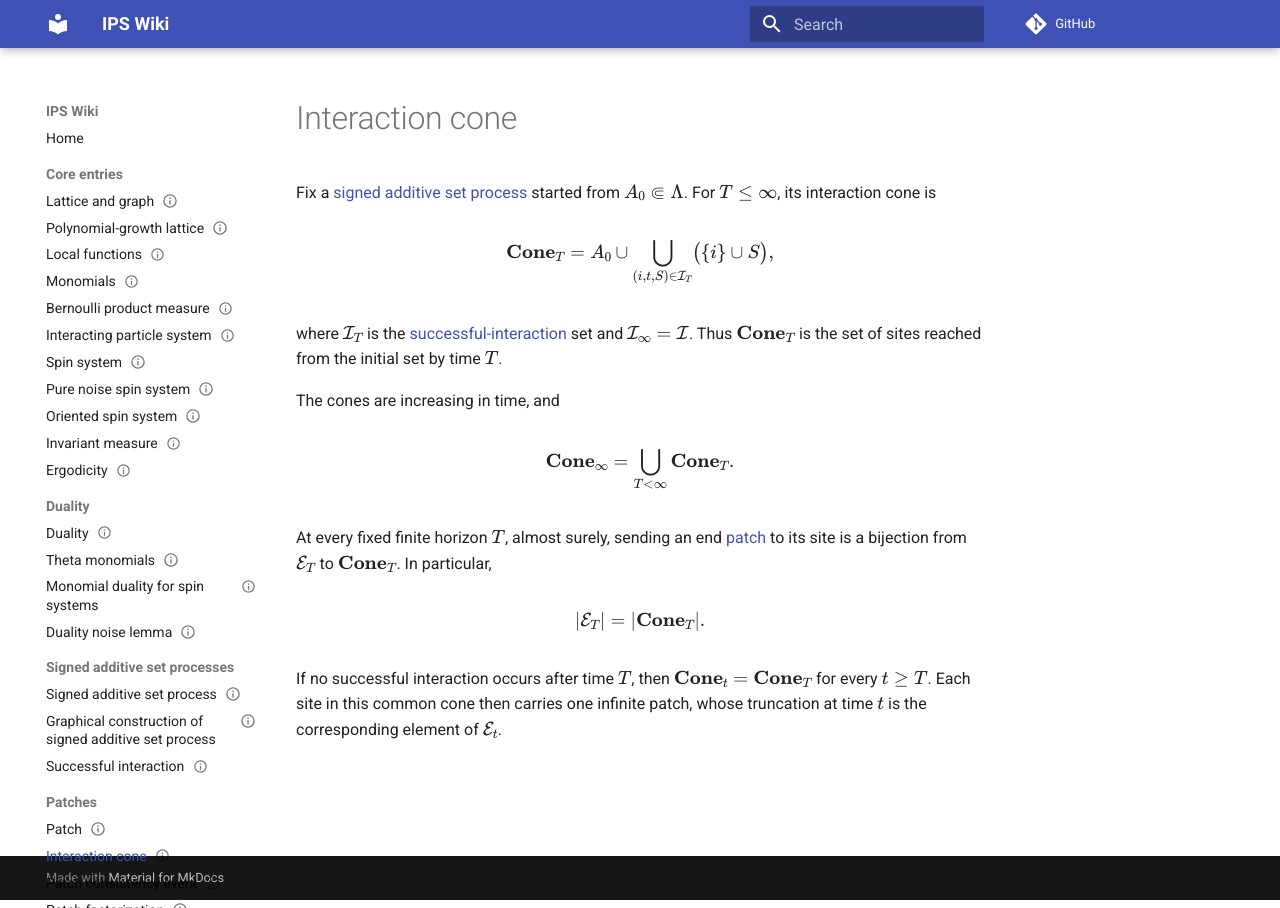
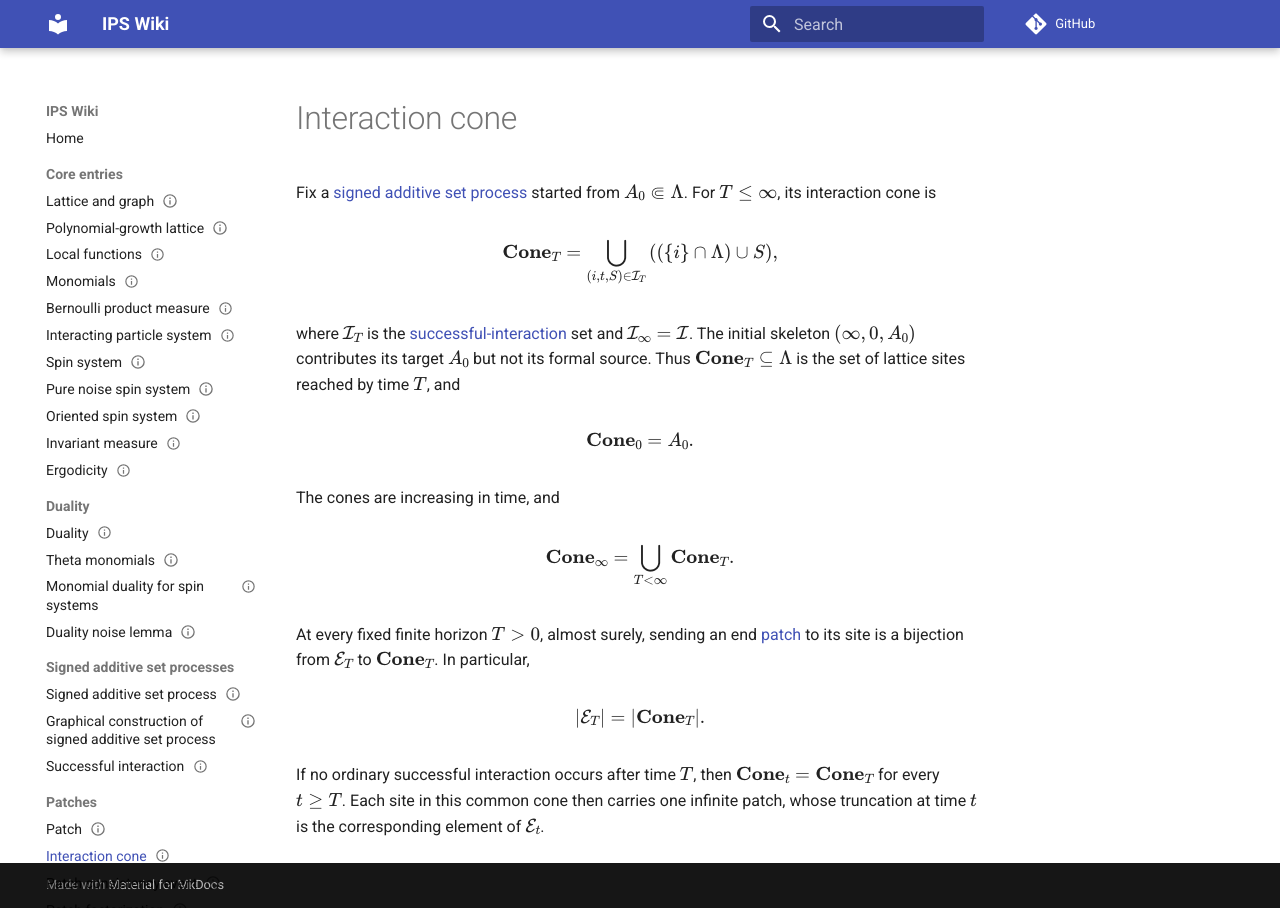
Before and after one commit to maciejgluchowski86-beep/ips-wiki, an MkDocs documentation site: the page built from docs/entries/interaction-cone.md, in a window 1280 px wide. Built offline with MkDocs 1.6.1 and Material for MkDocs 9.7.7, drawn with Linux system fonts in a browser that asks for light colours; comment, search, counter and statistics services are not loaded.

Commit message:
Exclude the formal source from the interaction cone

```diff
--- a/docs/entries/interaction-cone.md
+++ b/docs/entries/interaction-cone.md
@@ -15,13 +15,17 @@ Fix a [signed additive set process](signed-additive-set-process.md) started from
 $$
 \mathbf{Cone}_T
 =
-A_0
-\cup
 \bigcup_{(i,t,S)\in\mathcal I_T}
-\bigl(\{i\}\cup S\bigr),
+\left(
+(\{i\}\cap\Lambda)\cup S
+\right),
 $$
 
-where \(\mathcal I_T\) is the [successful-interaction](successful-interaction.md) set and \(\mathcal I_\infty=\mathcal I\). Thus \(\mathbf{Cone}_T\) is the set of sites reached from the initial set by time \(T\).
+where \(\mathcal I_T\) is the [successful-interaction](successful-interaction.md) set and \(\mathcal I_\infty=\mathcal I\). The initial skeleton \((\infty,0,A_0)\) contributes its target \(A_0\) but not its formal source. Thus \(\mathbf{Cone}_T\subseteq\Lambda\) is the set of lattice sites reached by time \(T\), and
+
+$$
+\mathbf{Cone}_0=A_0.
+$$
 
 The cones are increasing in time, and
 
@@ -31,10 +35,10 @@ $$
 \bigcup_{T<\infty}\mathbf{Cone}_T.
 $$
 
-At every fixed finite horizon \(T\), almost surely, sending an end [patch](patch.md) to its site is a bijection from \(\mathcal E_T\) to \(\mathbf{Cone}_T\). In particular,
+At every fixed finite horizon \(T>0\), almost surely, sending an end [patch](patch.md) to its site is a bijection from \(\mathcal E_T\) to \(\mathbf{Cone}_T\). In particular,
 
 $$
 |\mathcal E_T|=|\mathbf{Cone}_T|.
 $$
 
-If no successful interaction occurs after time \(T\), then \(\mathbf{Cone}_t=\mathbf{Cone}_T\) for every \(t\ge T\). Each site in this common cone then carries one infinite patch, whose truncation at time \(t\) is the corresponding element of \(\mathcal E_t\).
+If no ordinary successful interaction occurs after time \(T\), then \(\mathbf{Cone}_t=\mathbf{Cone}_T\) for every \(t\ge T\). Each site in this common cone then carries one infinite patch, whose truncation at time \(t\) is the corresponding element of \(\mathcal E_t\).
```
